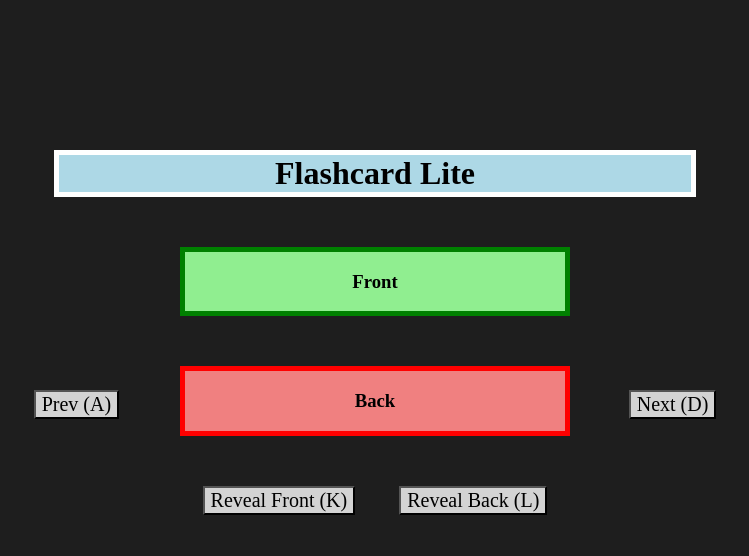
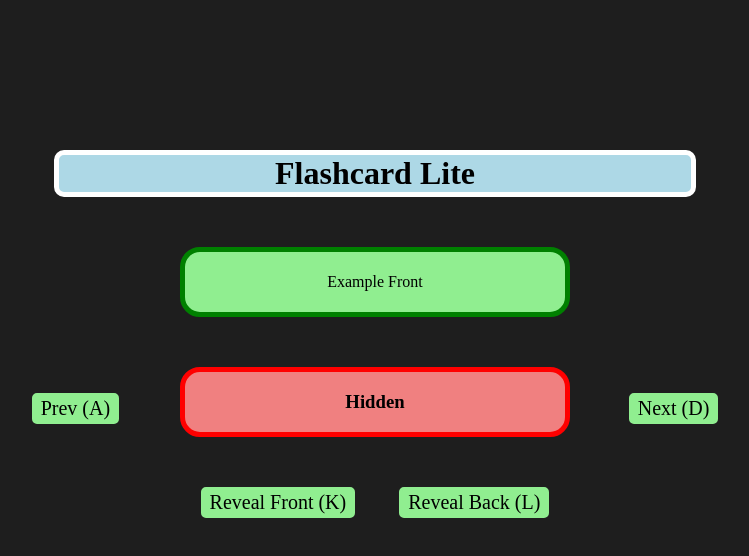
Before and after one commit to Buzzy21/flashcard-lite, a plain HTML site: page web/index.html in a window 1280 px wide. Both pictures are taken after a click on the button "Reveal Front (K)". Shown: the whole page, without its empty margins (265-1014 px from the left). Drawn offline with Linux system fonts and the light colour scheme; a web font is replaced by a local one.

Commit message:
added javascript

```diff
--- a/web/index.html
+++ b/web/index.html
@@ -6,25 +6,27 @@
     <link href="style.css" rel="stylesheet" type="text/css">
     <link rel="preconnect" href="https://fonts.googleapis.com">
     <link rel="preconnect" href="https://fonts.gstatic.com" crossorigin>
-    <link href="https://fonts.googleapis.com/css2?family=Host+Grotesk:ital,wght@0,300..800;1,300..800&display=swap" rel="stylesheet">
+    <link href="https://fonts.googleapis.com/css2?family=Host+Grotesk:ital,wght@0,300..800;1,300..800&display=swap"
+          rel="stylesheet">
 </head>
 
 <body>
 <h1 class="title"> Flashcard Lite </h1>
-    <div class="front">
-        <h3>Front</h3>
+<div class="front" contenteditable="true">
+    <p>Hidden</p>
 </div>
-    <div class="back">
-        <h3>Back</h3>
+<div class="back" contenteditable="true">
+    <p>Hidden</p>
 </div>
 <div class="revealButton">
-        <button>Reveal Front (K)</button>
-         <button>Reveal Back (L)</button>
+    <button id="revealFrontButton">Reveal Front (K)</button>
+    <button id="revealBackButton">Reveal Back (L)</button>
 </div>
 
 <div class="travelButton">
-        <button id="prev">Prev (A)</button>
-        <button id="next">Next (D)</button>
+    <button id="prevButton">Prev (A)</button>
+    <button id="nextButton">Next (D)</button>
 </div>
+<script src="script.js"></script>
 </body>
 </html>
--- a/web/script.js
+++ b/web/script.js
@@ -0,0 +1,53 @@
+const revealFrontButton = document.querySelector('#revealFrontButton');
+const nextButton = document.querySelector('#next');
+const prevButton = document.querySelector('#prev');
+const revealBackButton = document.querySelector('#revealBackButton');
+const front = document.querySelector('.front');
+const back = document.querySelector('.back');
+
+
+let fronts = ["Example Front"];
+let backs = ["Example Back"]
+let idx = 0;
+let revealingFront = false;
+let revealingBack = false;
+
+function update() {
+    // Front
+    if(revealingFront) {
+        front.textContent = fronts[idx];
+        front.contenteditable = true;
+    }
+    else {
+        front.innerHTML = "<h3>Hidden</h3>";
+        front.contenteditable = false;
+    }
+
+    // Back
+    if(revealingBack) {
+        back.textContent = backs[idx];
+        back.contenteditable = true;
+    }
+    else {
+        back.innerHTML = "<h3>Hidden</h3>";
+        back.contenteditable = false;
+    }
+}
+
+revealFrontButton.addEventListener('click', function() {
+    revealingFront = !revealingFront;
+    update();
+})
+
+revealBackButton.addEventListener('click', function() {
+    revealingBack = !revealingBack;
+    update();
+})
+
+nextButton.addEventListener('click', function() {
+
+})
+
+prevButton.addEventListener('click', function() {
+
+})
--- a/web/style.css
+++ b/web/style.css
@@ -3,6 +3,7 @@ body {
 }
 
 .title {
+    border-radius:10px;
     border: solid 5px white;
     width: 50%;
     margin:auto;
@@ -13,9 +14,13 @@ body {
 }
 
 .front {
+    display:flex;
+    align-items: center;
+    justify-content:center;
+    min-height:60px;
+    border-radius:20px;
     border:solid 5px green;
     width: 30%;
-    text-align:center;
     margin:auto;
     margin-top: 50px;
     font-family: "Host Grotesk", serif;
@@ -23,11 +28,15 @@ body {
 }
 
 .back {
+    display:flex;
+    align-items: center;
+    justify-content:center;
+    min-height:60px;
+    border-radius:20px;
     border:solid 5px red;
     width: 30%;
     margin:auto;
-    text-align:center;
-    margin-top:50px;
+    margin-top: 50px;
     font-family: "Host Grotesk", serif;
     background-color: lightcoral;
 }
@@ -38,9 +47,11 @@ body {
 }
 
 button {
+    border-radius:5px;
     font-family: "Host Grotesk", serif;
     font-size: 20px;
-    background-color:lightgray;
+    border: solid 3px lightgreen;
+    background-color: lightgreen;
     margin-right:20px;
     margin-left: 20px;
 }
@@ -51,10 +62,18 @@ button {
     text-align:center;
 }
 
-#prev {
+#prevButton {
     margin-right:20%;
 }
 
-#next {
+#nextButton {
     margin-left:20%;
 }
+
+button:hover {
+    transform: scale(1.1);
+}
+
+button:active {
+    transform:scale(1.0);
+}
```
Lines whose indentation alone changed are shown as unchanged.
